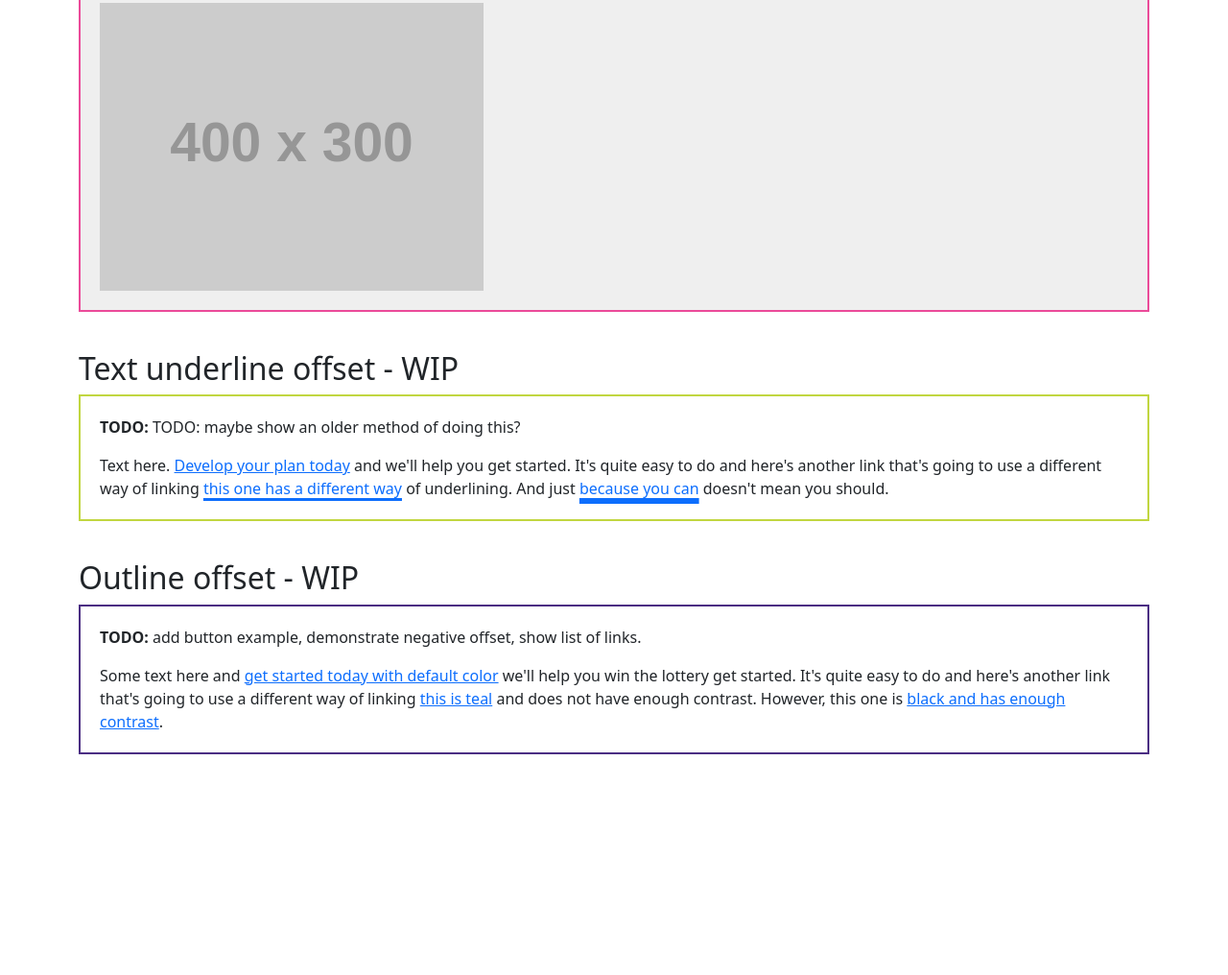
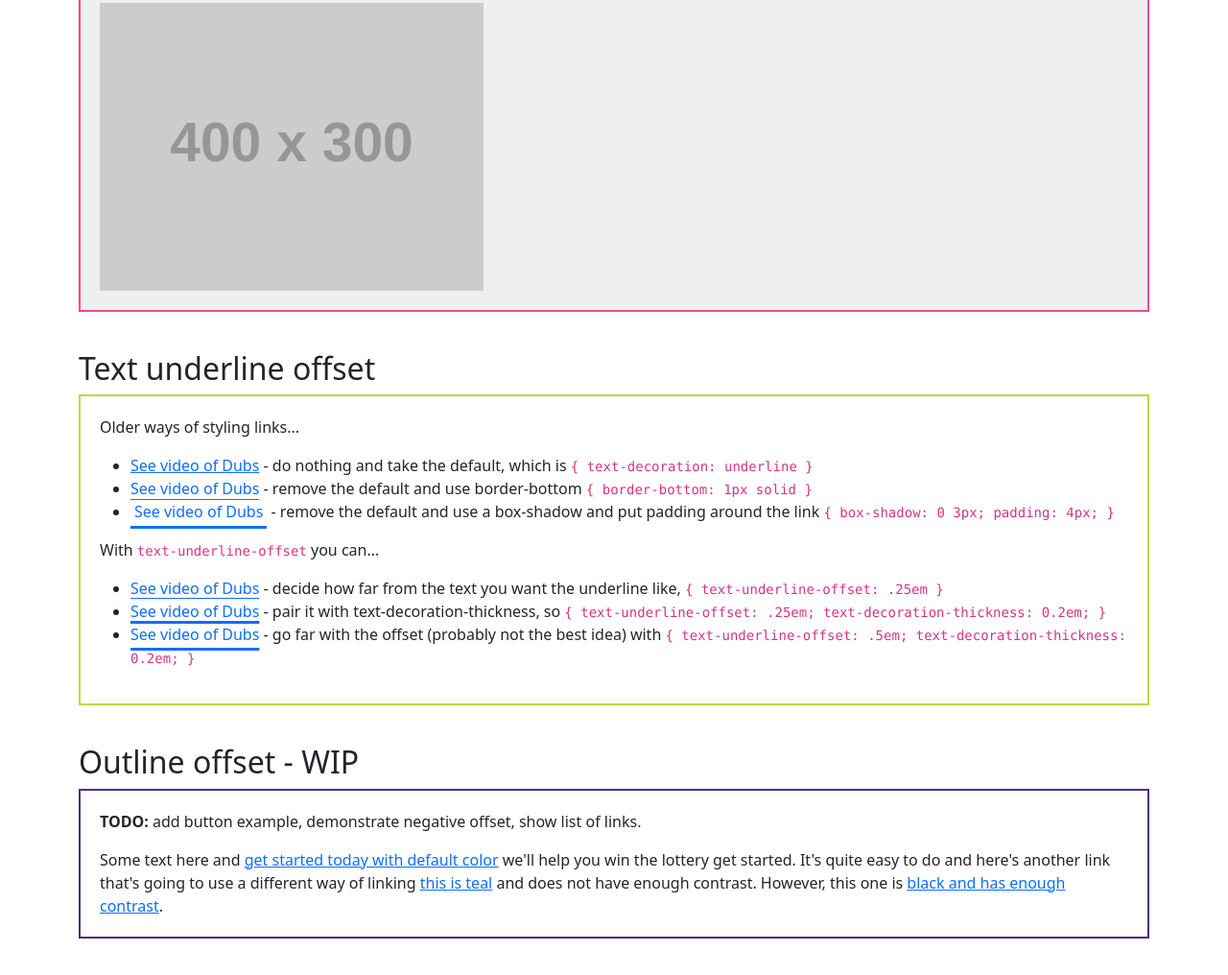
Before and after one commit to tjsuw/modern-css-2024, a website: page index.html in a window 1280 px wide. Shown: the part 1911-2927 px from the top of the page at 96% size. Before the commit the page ends 2817 px from the top, so only its background shows below. Drawn offline with nearby package versions, Linux system fonts and the light colour scheme; placeholder pictures from the web are drawn by us.

Commit message:
Finishes text underline offset example. WIP commit.

```diff
--- a/index.html
+++ b/index.html
@@ -95,13 +95,22 @@
 			</div>
 
 			<section id="text-underline-offset">
-				<h2>Text underline offset - WIP</h2>
+				<h2>Text underline offset</h2>
 				<div class="container">
 					<div class="row gap">
-						<div class="col example green bg-white">
-							<p><strong>TODO:</strong> TODO: maybe show an older method of doing this?</p>
-							<p class="mb-0">Text here. <a href="#">Develop your plan today</a> and we'll help you get started. It's
-								quite easy to do and here's another link that's going to use a different way of linking <a href="#" class="tu-offset text-u-2">this one has a different way</a> of underlining. And just <a href="#" class="tu-offset text-u-4">because you can</a> doesn't mean you should.</p>
+						<div class="col example green has-white-background-color">
+							<p>Older ways of styling links...</p>
+							<ul>
+								<li><a href="#">See video of Dubs</a> - do nothing and take the default, which is <code class="language-css">{ text-decoration: underline }</code></li>
+								<li><a href="#" class="tl-td-none tl-link-border-btm">See video of Dubs</a> - remove the default and use border-bottom <code class="language-css">{ border-bottom: 1px solid }</code></li>
+								<li><a href="#" class="tl-td-none tl-box-shadow">See video of Dubs</a> - remove the default and use a box-shadow and put padding around the link <code class="language-css">{ box-shadow: 0 3px; padding: 4px; }</code></li>
+							</ul>
+							<p>With <code class="language-css">text-underline-offset</code> you can...</p>
+							<ul>
+								<li><a href="#" class="tl-tu-offset">See video of Dubs</a> - decide how far from the text you want the underline like, <code class="language-css">{ text-underline-offset: .25em }</code></li>
+								<li><a href="#" class="tl-tu-offset tl-td-thick-2">See video of Dubs</a> - pair it with text-decoration-thickness, so <code class="language-css">{ text-underline-offset: .25em; text-decoration-thickness: 0.2em; }</code></li>
+								<li><a href="#" class="tl-tu-offset-2 tl-td-thick-2">See video of Dubs</a> - go far with the offset (probably not the best idea) with <code class="language-css">{ text-underline-offset: .5em; text-decoration-thickness: 0.2em; }</code></li>
+							</ul>
 						</div>
 					</div>
 				</div>
@@ -111,7 +120,7 @@
 			<h2>Outline offset - WIP</h2>
 			<div class="container">
 				<div class="row gap">
-					<div class="col example purple bg-white">
+					<div class="col example purple has-white-background-color">
 						<p>
 							<strong>TODO:</strong> add button example, demonstrate negative offset, show list of links.
 						</p>
--- a/style.css
+++ b/style.css
@@ -94,6 +94,7 @@ body {
 	}
 
 	.example {
+		/* width: 500px; */
 		padding: 20px;
 		margin-bottom: 40px;
 		background-color: #efefef;
@@ -128,22 +129,31 @@ body {
 
 	}
 
-	.bg-white {
-		background-color: var(--wp--preset--color--white);
-	}
-
 	#text-underline-offset {
-		.tu-offset {
-			text-underline-offset: .25em;
+		.tl-td-none {
+			text-decoration: none;
 		}
-		.text-u-2 {
-			text-decoration-thickness: .2em;
+		.tl-link-border-btm {
+			border-bottom: 1px solid;
 		}
-		.text-u-3 {
-			text-decoration-thickness: .3em;
+		.tl-box-shadow {
+			padding: 4px;
+			box-shadow: 0 3px;
 		}
-		.text-u-4 {
-			text-decoration-thickness: .4em;
+		.tl-tu-offset {
+			text-underline-offset: 0.25em;
+		}
+		.tl-tu-offset-2 {
+			text-underline-offset: .5em;
+		}
+		.tl-td-thick-2 {
+			text-decoration-thickness: 0.2em;
+		}
+		.tl-td-thick-3 {
+			text-decoration-thickness: 0.3em;
+		}
+		.tl-td-color-purple {
+			text-decoration-color: var(--wp--preset--color--husky-purple);
 		}
 	}
 
```
